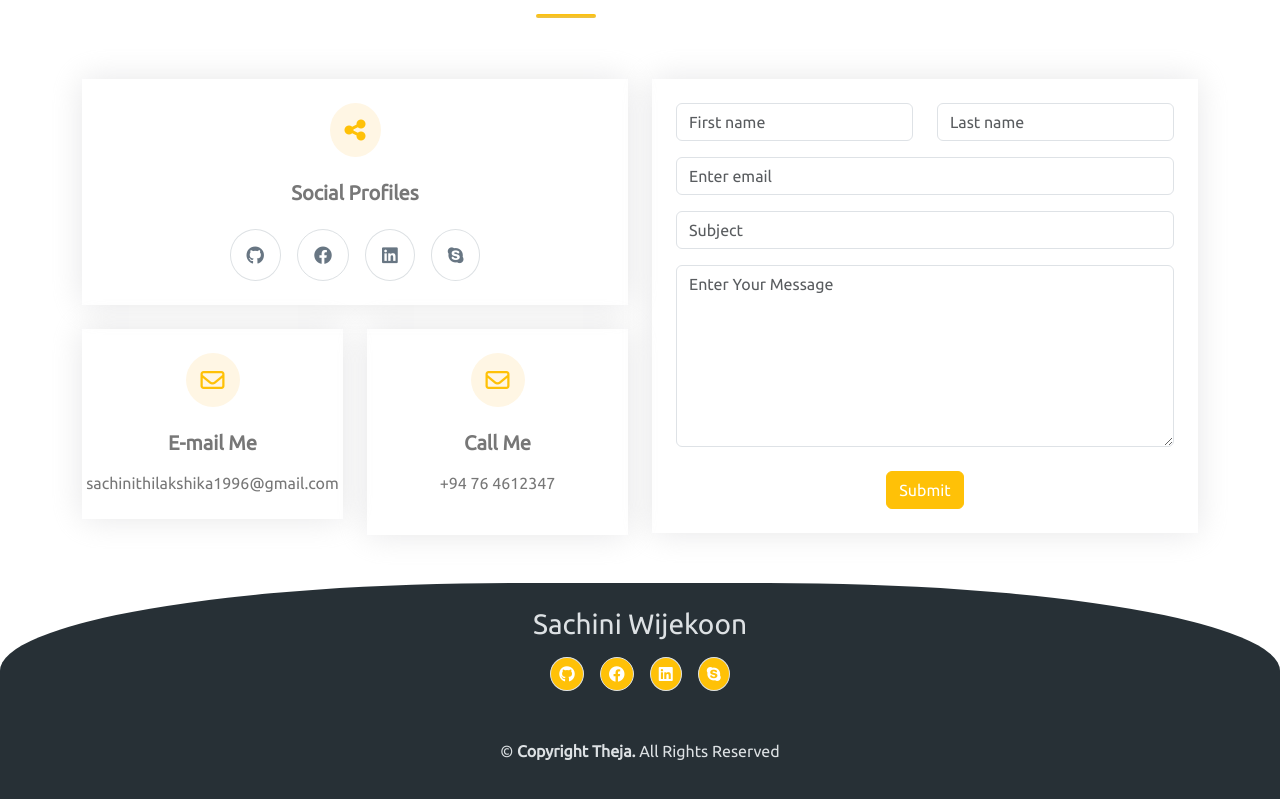
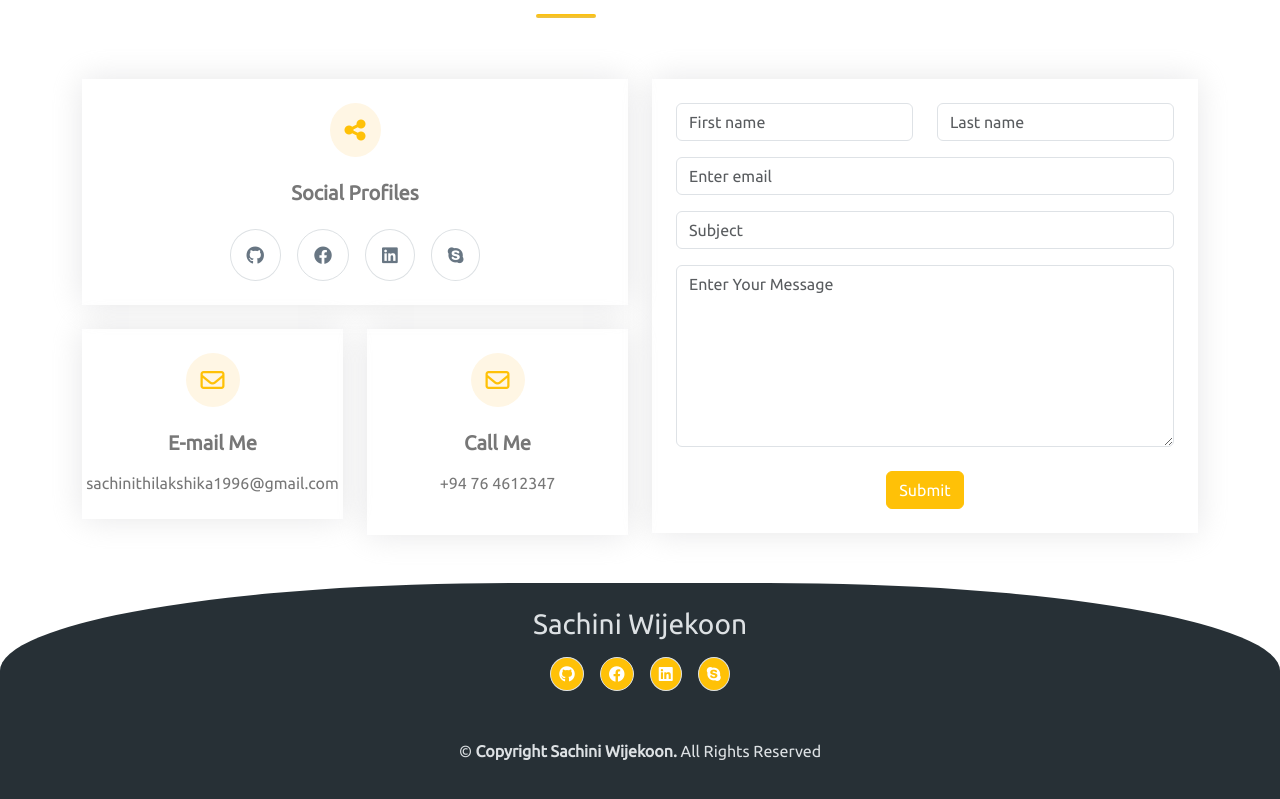
Before and after one commit to sachini1234/My-React-Portfolio, a React (Create React App) app: page / in a window 1280 px wide. Shown: the part 2169-2968 px from the top of the page. Built offline with nearby package versions, Linux system fonts and the light colour scheme.

Commit message:
change the footer

```diff
--- a/src/Components/Footer.js
+++ b/src/Components/Footer.js
@@ -25,7 +25,7 @@ function Footer() {
                     </a>
                 </div>
                 <div className='copyright pt-xl-5 pt-3'>
-                    <p>© <strong>Copyright Theja.</strong> All Rights Reserved</p>
+                    <p>© <strong>Copyright Sachini Wijekoon.</strong> All Rights Reserved</p>
                 </div>
             </div>
         </Container>
```
